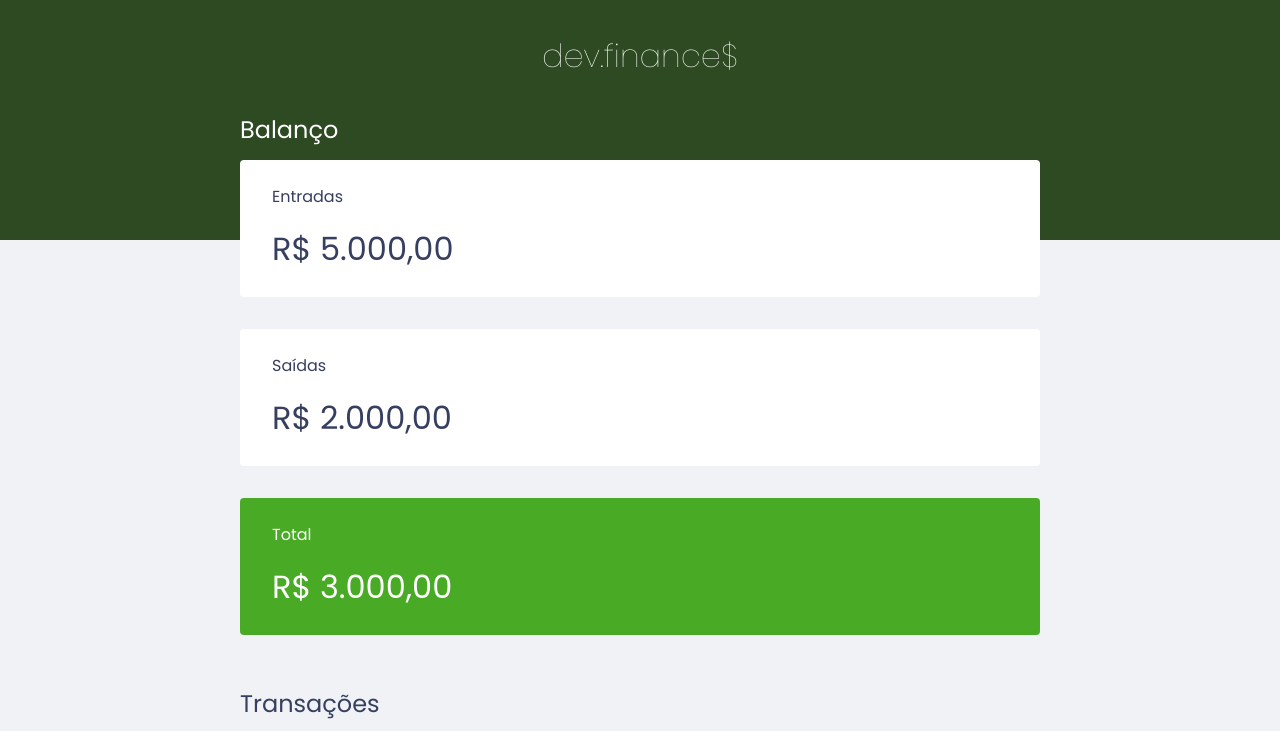
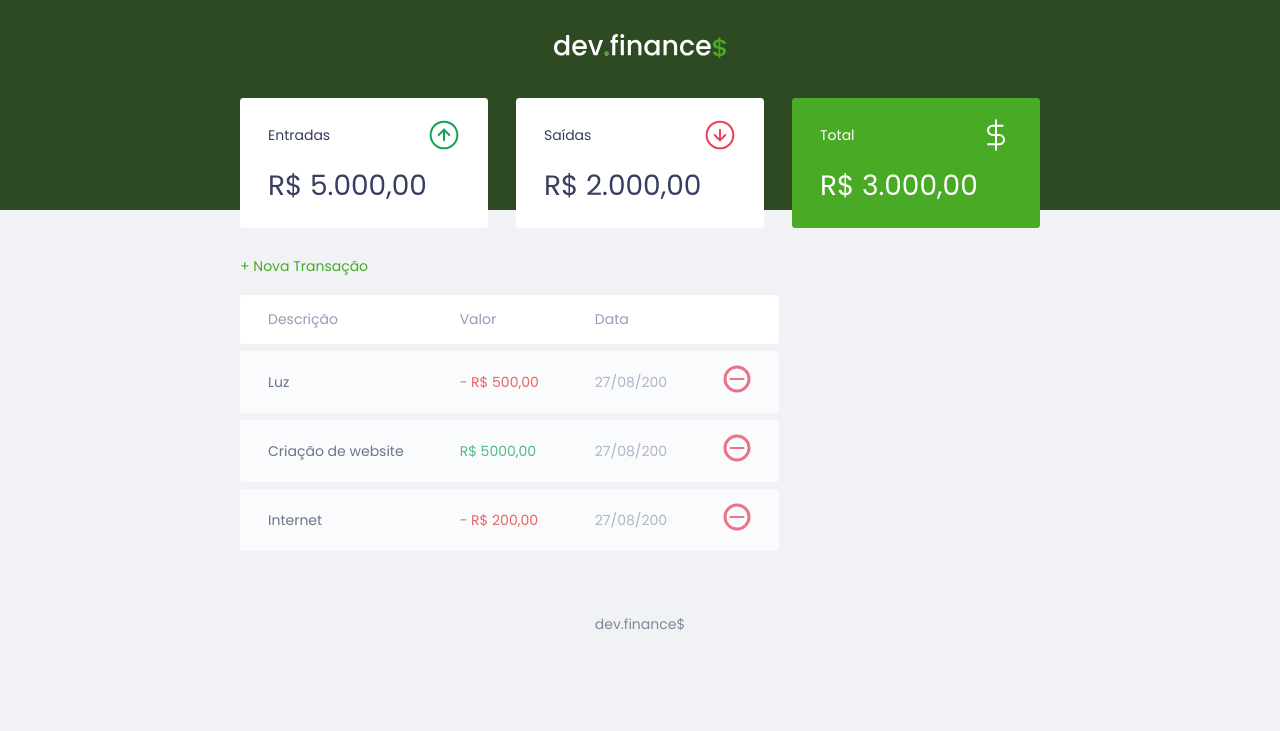
Before and after one commit to jairsmarques/projeto-dev-finance, a plain HTML site: page index.html in a window 1280 px wide. Shown: the top 731 px of the page. Drawn offline with Linux system fonts and the light colour scheme.

Commit message:
Continuando a estilização do layout aplicando display grid e overflow

```diff
--- a/css/style.css
+++ b/css/style.css
@@ -9,9 +9,25 @@
     box-sizing: border-box;
 }
 
+html {
+    font-size: 93.75%; /* 15px */
+}
+
 body {
     background: #F0F2F5;
     font-family: 'Poppins', sans-serif;
+}
+
+.sr-only {
+    position: absolute;
+    width: 1px;
+    height: 1px;
+    padding: 0;
+    margin: -1px;
+    overflow: hidden;
+    clip: rect(0 ,0 ,0 ,0);
+    white-space: nowrap;
+    border-width: 0;
 }
 
 .container {
@@ -27,7 +43,22 @@ h2 {
     font-weight: normal;
 }
 
-/* Header =============================*/
+/* Links & Buttons ==================*/
+a {
+    color: #49aa26;
+    text-decoration: none;
+}
+
+a:hover {
+    color: #3dd705;
+}
+
+.button.new {
+    display: inline-block;
+    margin-bottom: .8rem;
+}
+
+/* Header =====================*/
 header {
     background: #2d4a22;
     padding: 2rem 0 10rem;
@@ -61,6 +92,10 @@ header h1 {
 .card h3 {
     font-weight: normal;
     font-size: 1rem;
+
+    display: flex;
+    align-items: center;
+    justify-content: space-between;
 }
 
 .card p {
@@ -76,14 +111,22 @@ header h1 {
 
 /* Table ========================*/
 #data-table {
+    display: block;
     width: 100%;
     border-spacing: 0 0.5rem;
     color: #969CB3;
+
+    overflow-x: auto;
 }
 
 table thead tr th:first-child,
 table tbody tr td:first-child {
     border-radius: 0.25rem 0 0 0.25rem;
+}
+
+table thead tr th:last-child,
+table tbody tr td:last-child {
+    border-radius: 0 0.25rem 0.25rem 0;
 }
 
 table th {
@@ -129,3 +172,17 @@ footer {
 
     opacity: 0.6;
 }
+
+/* RESPONSIVE ==============================*/
+
+@media (min-width: 800px) {
+    html {
+        font-size: 87.5%;
+    }
+
+    #balance {
+        display: grid;
+        grid-template-columns: repeat(3, 1fr);
+        gap: 2rem;
+    }
+}
--- a/index.html
+++ b/index.html
@@ -15,30 +15,44 @@
   </head>
   <body>
     <header>
-      <h1 id="logo">dev.finance$</h1>
+      <h1 id="logo"><img src="./assets/logo.svg" alt="Logo Dev Finance" /></h1>
     </header>
 
     <main class="container">
       <section id="balance">
-        <h2>Balanço</h2>
+        <h2 class="sr-only">Balanço</h2>
 
         <div class="card">
-          <h3>Entradas</h3>
+          <h3>
+            <span>Entradas</span>
+            <img src="./assets/income.svg" alt="Imagem de entradas" />
+          </h3>
           <p>R$ 5.000,00</p>
         </div>
         <div class="card">
-          <h3>Saídas</h3>
+          <h3>
+            <span>Saídas</span>
+            <img src="./assets/expense.svg" alt="Imagem de entradas" />
+          </h3>
           <p>R$ 2.000,00</p>
         </div>
 
         <div class="card total">
-          <h3>Total</h3>
+          <h3>
+            <span>Total</span>
+            <img src="./assets/total.svg" alt="Imagem de entradas" />
+          </h3>
           <p>R$ 3.000,00</p>
         </div>
       </section>
 
       <section id="transaction">
-        <h2>Transações</h2>
+        <h2 class="sr-only">Transações</h2>
+
+        <a href="#" class="button new">
+          + Nova Transação
+        </a>
+
       </section>
 
       <table id="data-table">
@@ -47,6 +61,7 @@
             <th>Descrição</th>
             <th>Valor</th>
             <th>Data</th>
+            <th></th>
           </tr>
         </thead>
         <tbody>
@@ -54,16 +69,25 @@
             <td class="description">Luz</td>
             <td class="expense">- R$ 500,00</td>
             <td class="date">27/08/200</td>
+            <td>
+              <img src="./assets/minus.svg" alt="Remover transação">
+            </td>
           </tr>
           <tr>
             <td class="description">Criação de website</td>
             <td class="income">R$ 5000,00</td>
             <td class="date">27/08/200</td>
+            <td>
+              <img src="./assets/minus.svg" alt="Remover transação">
+            </td>
           </tr>
           <tr>
-            <td  class="description">Internet</td>
+            <td class="description">Internet</td>
             <td class="expense">- R$ 200,00</td>
             <td class="date">27/08/200</td>
+            <td>
+              <img src="./assets/minus.svg" alt="Remover transação">
+            </td>
           </tr>
         </tbody>
       </table>
```
Also changed, not shown: assets/expense.svg (added), assets/income.svg (added), assets/logo.svg (added), assets/minus.svg (added), assets/plus.svg (added), assets/total.svg (added).
